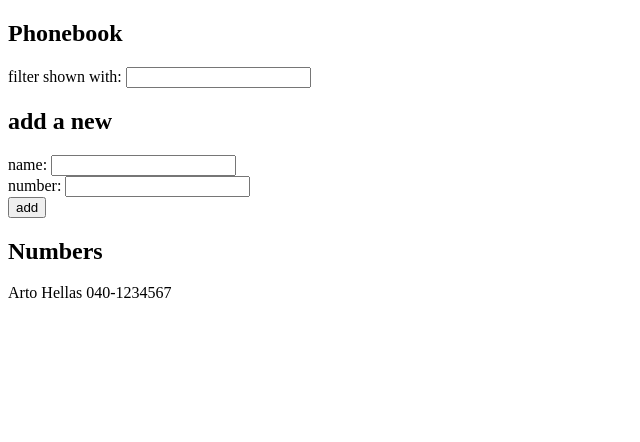
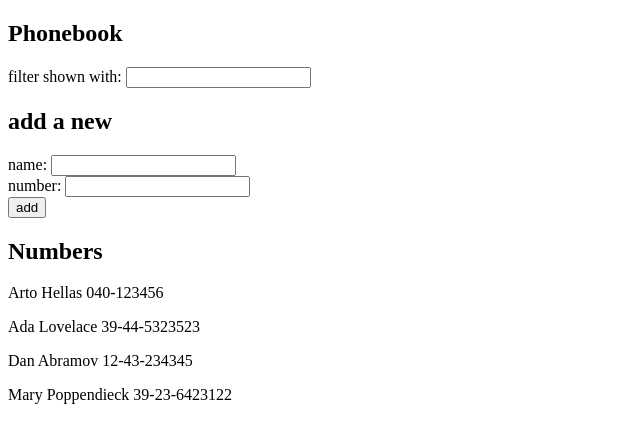
Before and after one commit to Krishc1612/fso-exercises, a React (Vite) app in the folder part2/phonebook/: page / in a window 1280 px wide. Shown: the top 442 px of the page, without its empty margins (0-640 px from the left). Built offline with nearby package versions, Linux system fonts and the light colour scheme; data requests are answered from the project's data file.

Commit message:
Completed 2.11

```diff
--- /dev/null
+++ b/part2/phonebook/db.json
@@ -0,0 +1,24 @@
+{
+  "persons":[
+    {
+      "name": "Arto Hellas",
+      "number": "040-123456",
+      "id": "1"
+    },
+    {
+      "name": "Ada Lovelace",
+      "number": "39-44-5323523",
+      "id": "2"
+    },
+    {
+      "name": "Dan Abramov",
+      "number": "12-43-234345",
+      "id": "3"
+    },
+    {
+      "name": "Mary Poppendieck",
+      "number": "39-23-6423122",
+      "id": "4"
+    }
+  ]
+}
--- a/part2/phonebook/package.json
+++ b/part2/phonebook/package.json
@@ -7,9 +7,11 @@
     "dev": "vite",
     "build": "vite build",
     "lint": "eslint .",
-    "preview": "vite preview"
+    "preview": "vite preview",
+    "server": "json-server -p 3001 db.json"
   },
   "dependencies": {
+    "axios": "^1.20.0",
     "react": "^19.2.8",
     "react-dom": "^19.2.8"
   },
@@ -22,6 +24,7 @@
     "eslint-plugin-react-hooks": "^7.1.1",
     "eslint-plugin-react-refresh": "^0.5.4",
     "globals": "^17.11.0",
+    "json-server": "^1.0.0-beta.15",
     "vite": "^8.2.2"
   }
 }
--- a/part2/phonebook/src/App.jsx
+++ b/part2/phonebook/src/App.jsx
@@ -1,15 +1,24 @@
-import { useState } from 'react'
+import { useState, useEffect } from 'react'
+import axios from 'axios'
+
 import Filter from './components/Filter';
 import PersonForm from './components/PersonForm';
 import Persons from './components/Persons';
 
 const App = () => {
-  const [persons, setPersons] = useState([
-    { name: 'Arto Hellas', number: '040-1234567' }
-  ])
+  const [persons, setPersons] = useState([]);
   const [filter, setFilter] = useState('');
   const [newName, setNewName] = useState('');
   const [newNumber, setNewNumber] = useState('');
+
+  useEffect(() => {
+    axios
+      .get('http://localhost:3001/persons')
+      .then(response => {
+        console.log(response.data);
+        setPersons(response.data);
+      })
+  }, []);
 
   const handleNameChange = (event) => {
   // console.log(event.target.value);
@@ -30,7 +39,8 @@
       if (trimmedName !== '' && matches.length === 0){
           const newPerson = {
               name : trimmedName,
-              number: trimmedNumber
+              number: trimmedNumber,
+              id: String(persons.length + 1)
           }
 
           setPersons(persons.concat(newPerson));
@@ -40,7 +50,7 @@
 
   const handleNumChange = (event) => setNewNumber(event.target.value);
 
-  // console.log(persons);
+  console.log(persons);
 
   const handleFilter = (event) => setFilter(event.target.value);
 
```
Also changed, not shown: 1 other file (tests, documents, lock files or other folders).
